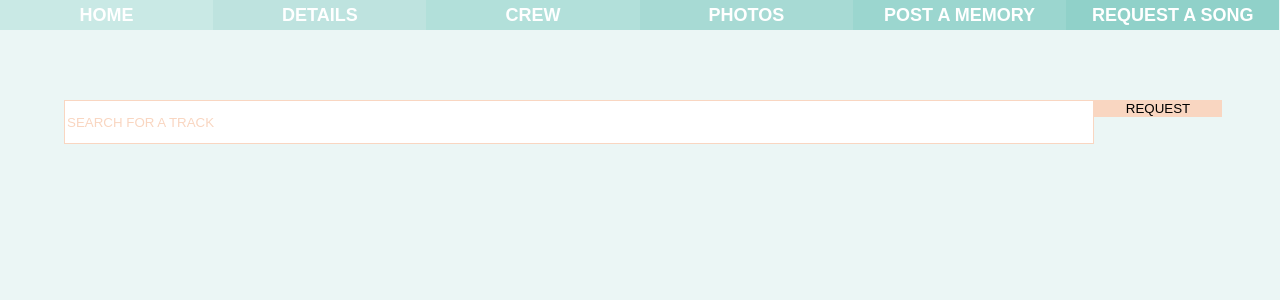
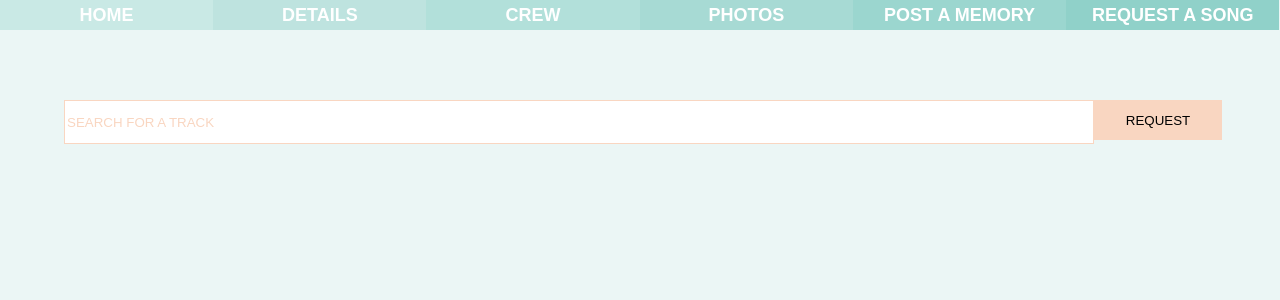
Before and after one commit to phyllisandjohn/phyllisandjohn.github.io, a Jekyll site: the page request/index.html, which Jekyll copies as it is, in a window 1280 px wide. Shown: the top 300 px of the page. Built offline with Jekyll 4.4.1, drawn with Linux system fonts in a browser that asks for light colours; nearby versions of some CDN libraries.

Commit message:
Update request.css

```diff
--- a/css/request.css
+++ b/css/request.css
@@ -9,12 +9,13 @@
 }
 
 input[type="submit"] {
-  float: left
+  float: left;
   height: 40px;
   width: 10%;
   margin-top: 100px;
   background: rgb(249,214,193);
   border: none;
+  color" white;
 }
 
 .search ul {
```
